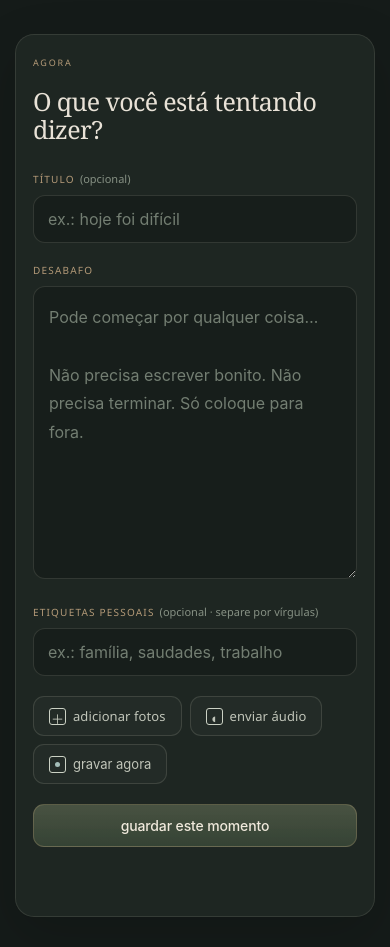
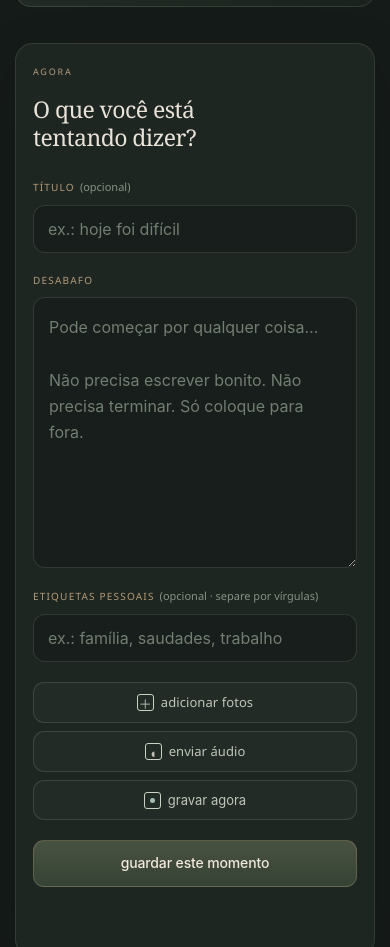
Before and after one commit to nickebel/melancolic, a plain HTML site: page index.html in a window 390 px wide. Shown: the part 1053-2000 px from the top of the page. Drawn offline with Linux system fonts and the light colour scheme.

Commit message:
Fix responsive card layout and editorial typography

```diff
--- a/editorial.css
+++ b/editorial.css
@@ -388,3 +388,104 @@ body {
 @media (prefers-reduced-motion: reduce) {
   *, *::before, *::after { scroll-behavior: auto !important; animation-duration: .01ms !important; animation-iteration-count: 1 !important; transition-duration: .01ms !important; }
 }
+
+
+/* Ajustes finos: consistência tipográfica, cartões e quebras responsivas. */
+html, body { max-width: 100%; overflow-x: clip; }
+*, *::before, *::after { box-sizing: border-box; }
+.page, .section-shell, .extras-shell, .pause-shell,
+.page > section, .page-heading, .section-heading,
+.glass-card, .creative-card, .extra-card, .pause-card,
+.writing-card, .refuge-controls, .timeline-filters {
+  min-width: 0;
+  max-width: 100%;
+}
+.page-heading > *, .section-heading > *, .home-paths-heading > *,
+.extra-action-row > *, .creative-toolbar > *, .writing-header > *,
+.timeline-card-top > *, .entry-top > * {
+  min-width: 0;
+}
+h1, h2, h3, h4, p, small, label, button, a, time, output {
+  overflow-wrap: break-word;
+  word-wrap: break-word;
+}
+p { text-wrap: pretty; }
+h1, h2, h3 { text-wrap: balance; }
+body {
+  font-size: 14px;
+  line-height: 1.7;
+  -webkit-font-smoothing: antialiased;
+  text-rendering: optimizeLegibility;
+}
+.hero h1, .extras-intro h1, .pause-intro h1, .writing-header h1 {
+  line-height: 1.08;
+}
+.hero-text, .extras-intro > p:last-child, .pause-intro > p:last-child,
+.page-heading p:not(.eyebrow), .breath-copy > p:not(.eyebrow),
+.refuge-scene-copy > p:not(.eyebrow), .feature-footnote {
+  max-width: 64ch;
+  font-size: 13px;
+  line-height: 1.8;
+}
+.section-heading h2, .page-heading h2, .extra-card h2,
+.refuge-controls h2, .creative-card h2, .kit-callout h2,
+.breath-copy h2, .reflection-box h3, .message-surprise h2,
+.weather-current h2 {
+  line-height: 1.2;
+  text-wrap: balance;
+}
+.field { min-width: 0; }
+.field input, .field textarea, .field select {
+  display: block;
+  width: 100%;
+  max-width: 100%;
+  min-width: 0;
+  line-height: 1.65;
+}
+.field textarea { min-height: 130px; }
+button, .tool-button, .save-button { max-width: 100%; white-space: normal; line-height: 1.45; }
+.glass-card, .creative-card, .extra-card, .pause-card,
+.writing-card, .refuge-controls, .timeline-filters {
+  border-radius: 18px;
+  overflow: hidden;
+}
+.home-path-grid, .museum-items, .personal-message-list,
+.weather-options, .scene-options, .ambience-options,
+.media-gallery, .entries-list, .timeline-list {
+  min-width: 0;
+}
+.home-path { min-width: 0; overflow: hidden; }
+.home-path-title, .home-path-copy { max-width: 100%; }
+.composer-tools, .upload-group, .extra-action-row,
+.creative-actions, .ritual-actions, .backup-actions,
+.pin-actions, .refuge-preset-actions, .writing-footer {
+  min-width: 0;
+  flex-wrap: wrap;
+}
+.upload-group > * { min-width: 0; }
+.entry-text, .timeline-card-text, .constellation-memory-text,
+.past-memory-text, .museum-memory-text, .personal-message-copy {
+  line-height: 1.8;
+  overflow-wrap: anywhere;
+  word-break: normal;
+}
+@media (max-width: 760px) {
+  .page, .section-shell, .extras-shell { width: calc(100% - 30px); }
+  .page-heading, .section-heading { gap: 12px; }
+  .page-heading { align-items: flex-start; }
+  .composer-tools { align-items: stretch; }
+  .upload-group { display: grid; grid-template-columns: repeat(2, minmax(0, 1fr)); }
+  .upload-group .tool-button, .upload-group label { justify-content: center; }
+  .composer-tools > .save-button { width: 100%; }
+  .extra-action-row, .creative-actions, .writing-footer { align-items: stretch; }
+  .extra-action-row > *, .creative-actions > * { max-width: 100%; }
+  .timeline-filters, .refuge-controls, .extra-card, .pause-card,
+  .creative-card, .writing-card { overflow: visible; }
+}
+@media (max-width: 420px) {
+  .home-path { padding-inline: 13px; }
+  .home-path-copy { font-size: 10px; }
+  .section-heading h2, .page-heading h2 { font-size: 23px; }
+  .field > span { line-height: 1.5; }
+  .upload-group { grid-template-columns: 1fr; }
+}
```
